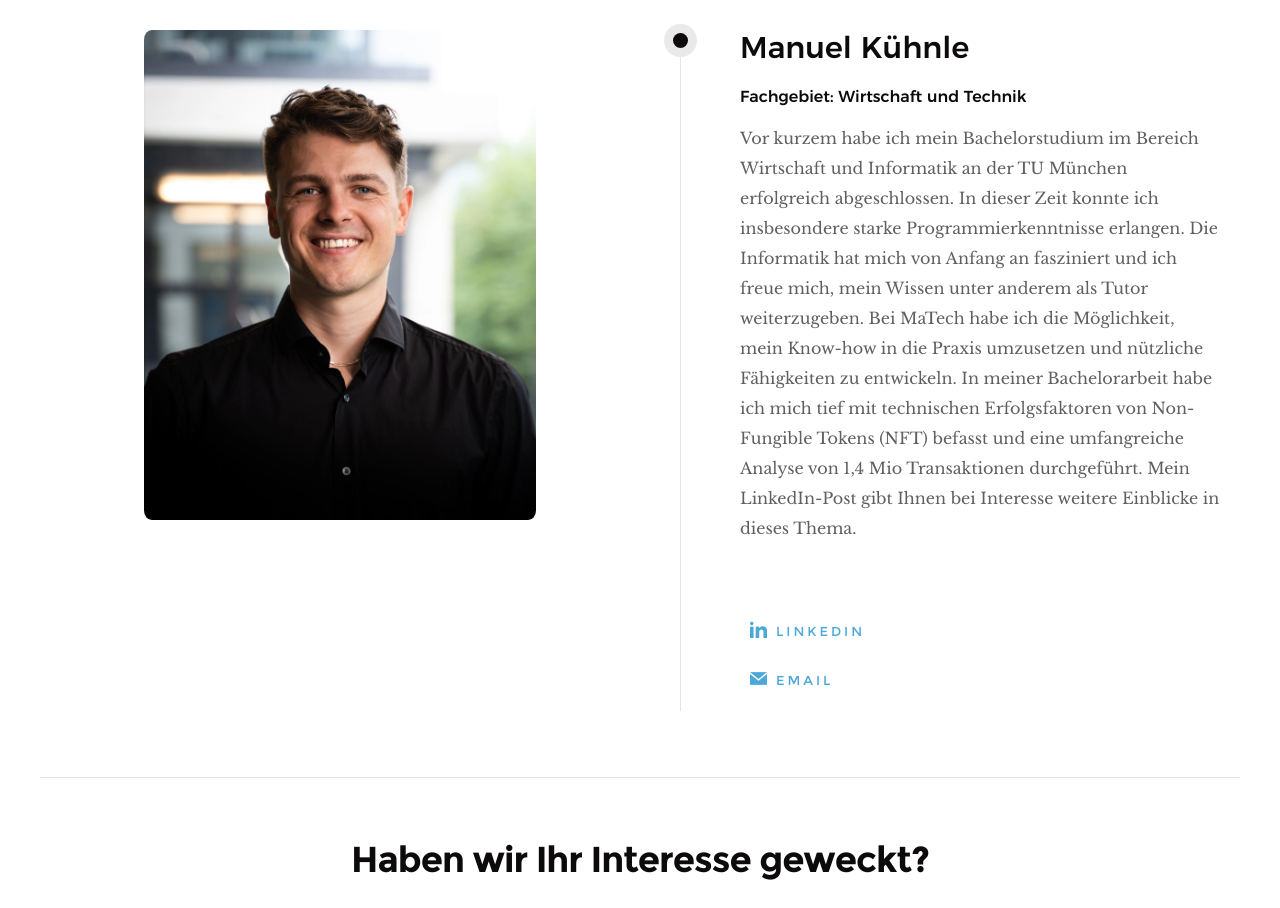
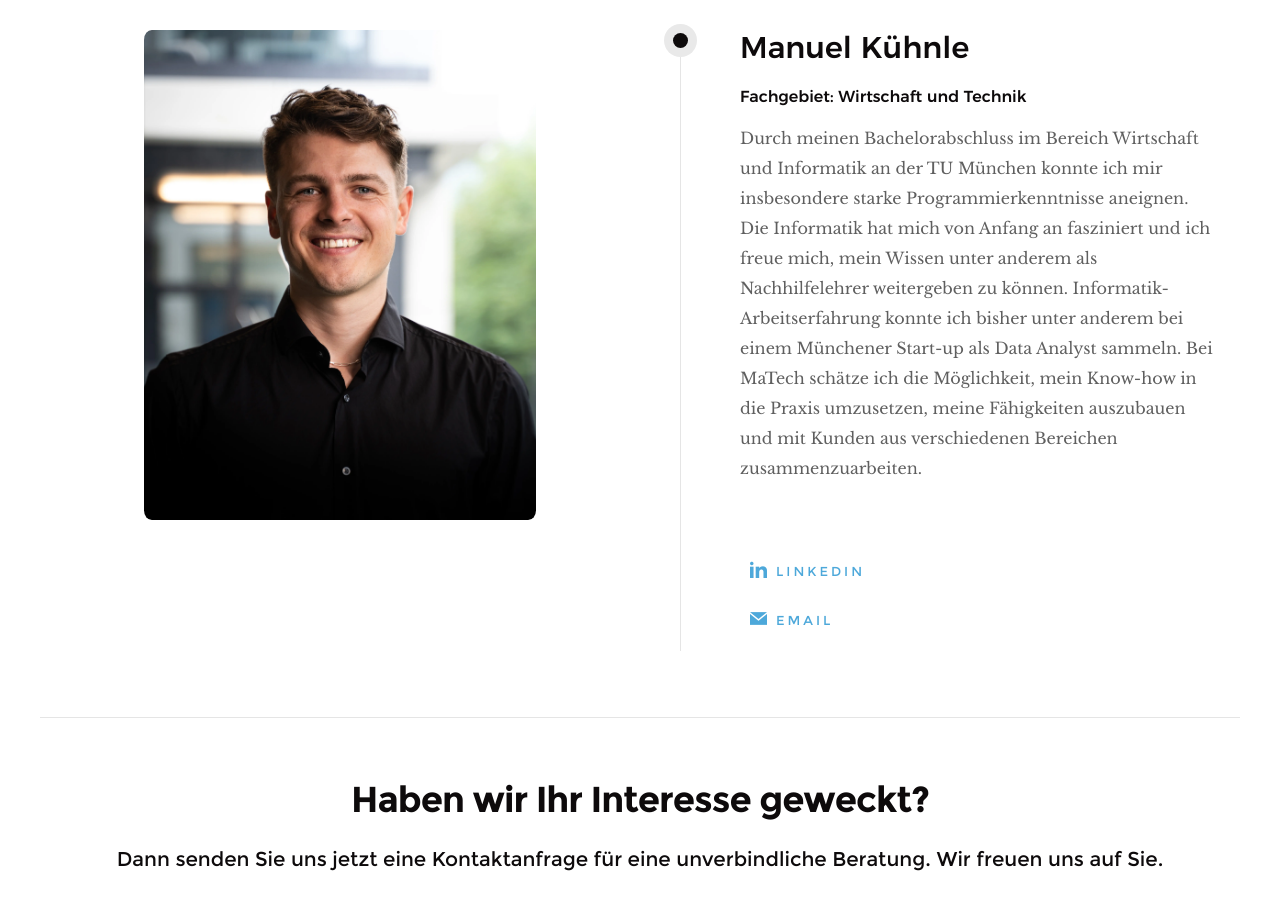
Before and after one commit to MaTech-Software-GbR/matechsoftwarewebsite, a React (Vite) app: page / in a window 1280 px wide. Shown: the part 4780-5688 px from the top of the page. Built offline with nearby package versions, Linux system fonts and the light colour scheme.

Commit message:
Update package.json and AboutUs.tsx

```diff
--- a/package.json
+++ b/package.json
@@ -18,7 +18,7 @@
     "vite-plugin-static-copy": "^0.17.0"
   },
   "scripts": {
-    "start": "vite",
+    "dev": "vite",
     "build": "tsc && vite build",
     "preview": "vite preview",
     "lint": "eslint 'src/**/*.{js,jsx,ts,tsx}'"
--- a/src/sections/AboutUs.tsx
+++ b/src/sections/AboutUs.tsx
@@ -98,19 +98,17 @@ const AboutUs: React.FC = () => {
                 </div>
                 <div className="timeline__desc">
                   <p>
-                    Vor kurzem habe ich mein Bachelorstudium im Bereich
-                    Wirtschaft und Informatik an der TU München erfolgreich
-                    abgeschlossen. In dieser Zeit konnte ich insbesondere starke
-                    Programmierkenntnisse erlangen. Die Informatik hat mich von
-                    Anfang an fasziniert und ich freue mich, mein Wissen unter
-                    anderem als Tutor weiterzugeben. Bei MaTech habe ich die
-                    Möglichkeit, mein Know-how in die Praxis umzusetzen und
-                    nützliche Fähigkeiten zu entwickeln. In meiner
-                    Bachelorarbeit habe ich mich tief mit technischen
-                    Erfolgsfaktoren von Non-Fungible Tokens (NFT) befasst und
-                    eine umfangreiche Analyse von 1,4 Mio Transaktionen
-                    durchgeführt. Mein LinkedIn-Post gibt Ihnen bei Interesse
-                    weitere Einblicke in dieses Thema.
+                    Durch meinen Bachelorabschluss im Bereich Wirtschaft und
+                    Informatik an der TU München konnte ich mir insbesondere
+                    starke Programmierkenntnisse aneignen. Die Informatik hat
+                    mich von Anfang an fasziniert und ich freue mich, mein
+                    Wissen unter anderem als Nachhilfelehrer weitergeben zu
+                    können. Informatik-Arbeitserfahrung konnte ich bisher unter
+                    anderem bei einem Münchener Start-up als Data Analyst
+                    sammeln. Bei MaTech schätze ich die Möglichkeit, mein
+                    Know-how in die Praxis umzusetzen, meine Fähigkeiten
+                    auszubauen und mit Kunden aus verschiedenen Bereichen
+                    zusammenzuarbeiten.
                   </p>
                 </div>
 
```
